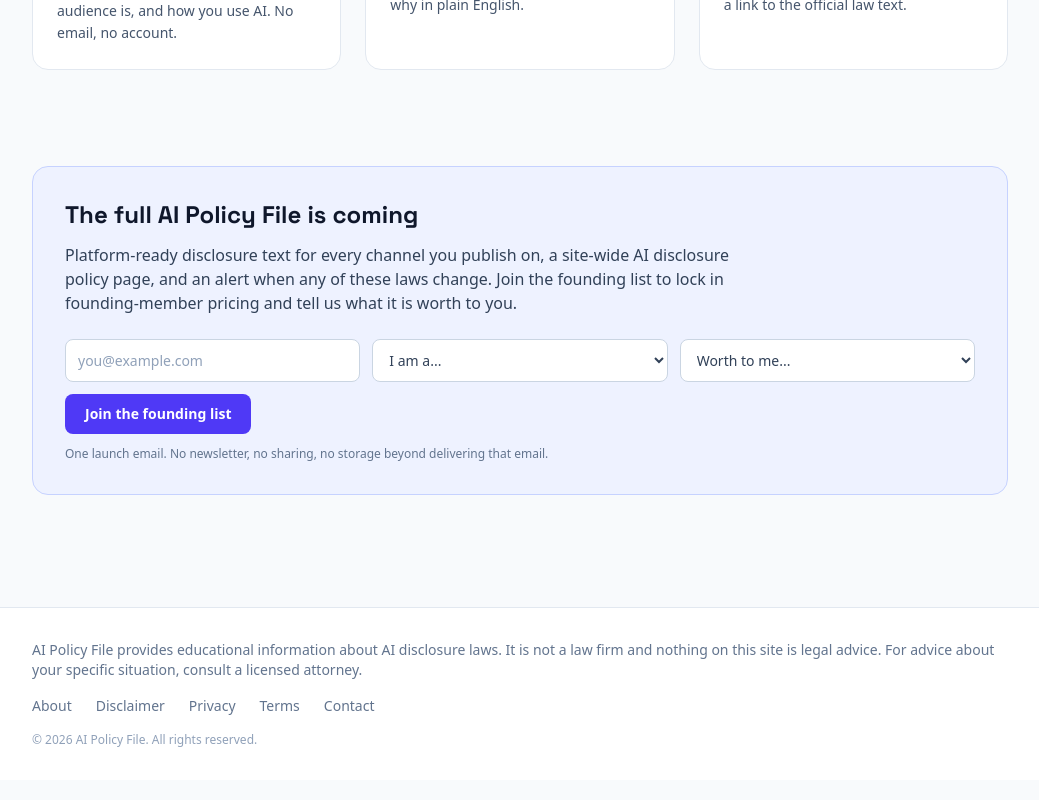
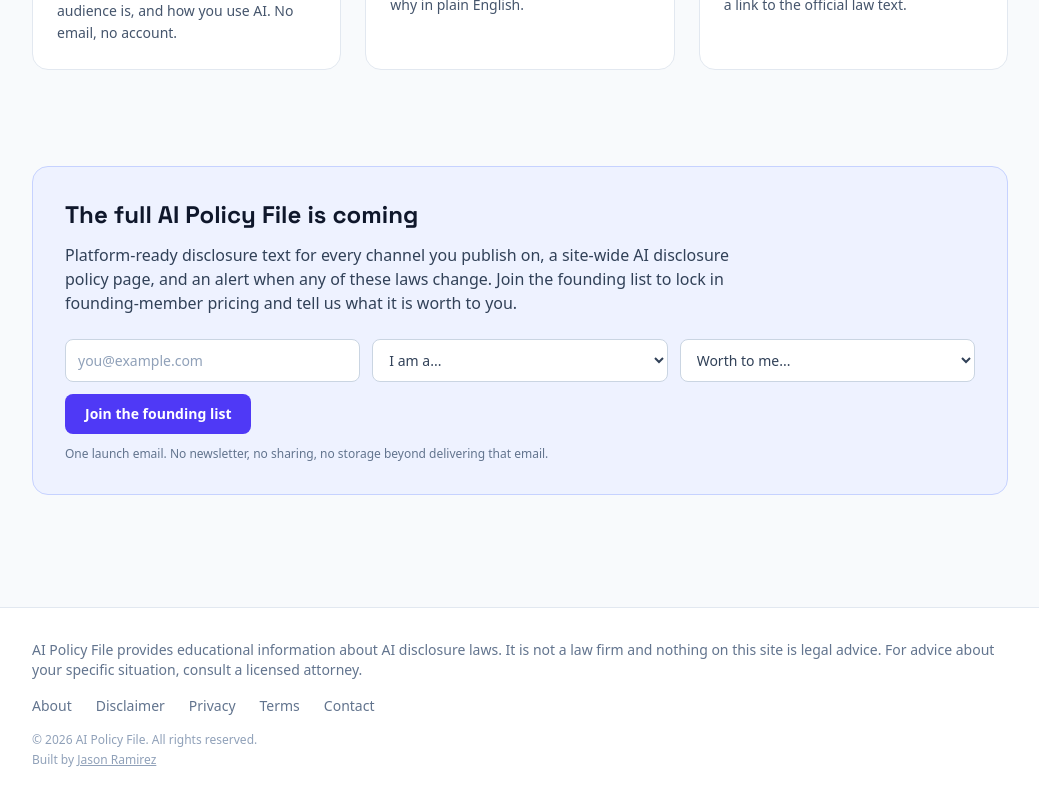
Before and after one commit to raiderj77/aipolicyfile, a Next.js app: page / in a window 1280 px wide. Shown: the part 1921-2721 px from the top of the page, without its empty margins (120-1159 px from the left). Built offline with nearby package versions, Linux system fonts and the light colour scheme.

Commit message:
footer: add builder credit linking to services site

```diff
--- a/src/app/layout.tsx
+++ b/src/app/layout.tsx
@@ -69,6 +69,12 @@ export default function RootLayout({
             <p className="mt-4 text-xs text-slate-400">
               © {new Date().getFullYear()} AI Policy File. All rights reserved.
             </p>
+            <p className="mt-1 text-xs text-slate-400">
+              Built by{" "}
+              <a href="https://automation-services-eta.vercel.app/" target="_blank" rel="noopener noreferrer" className="underline hover:text-slate-600">
+                Jason Ramirez
+              </a>
+            </p>
           </div>
         </footer>
       </body>
```
